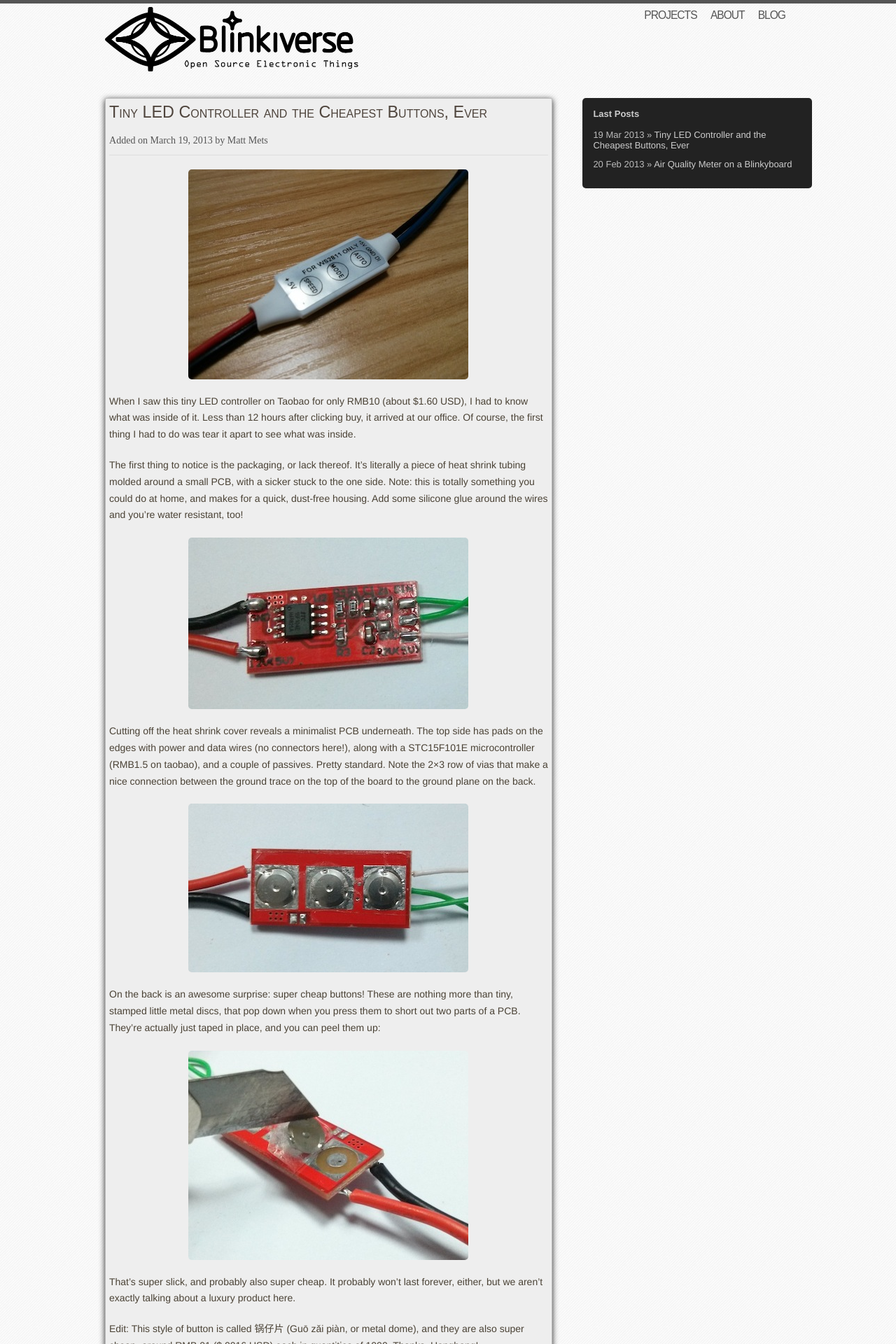
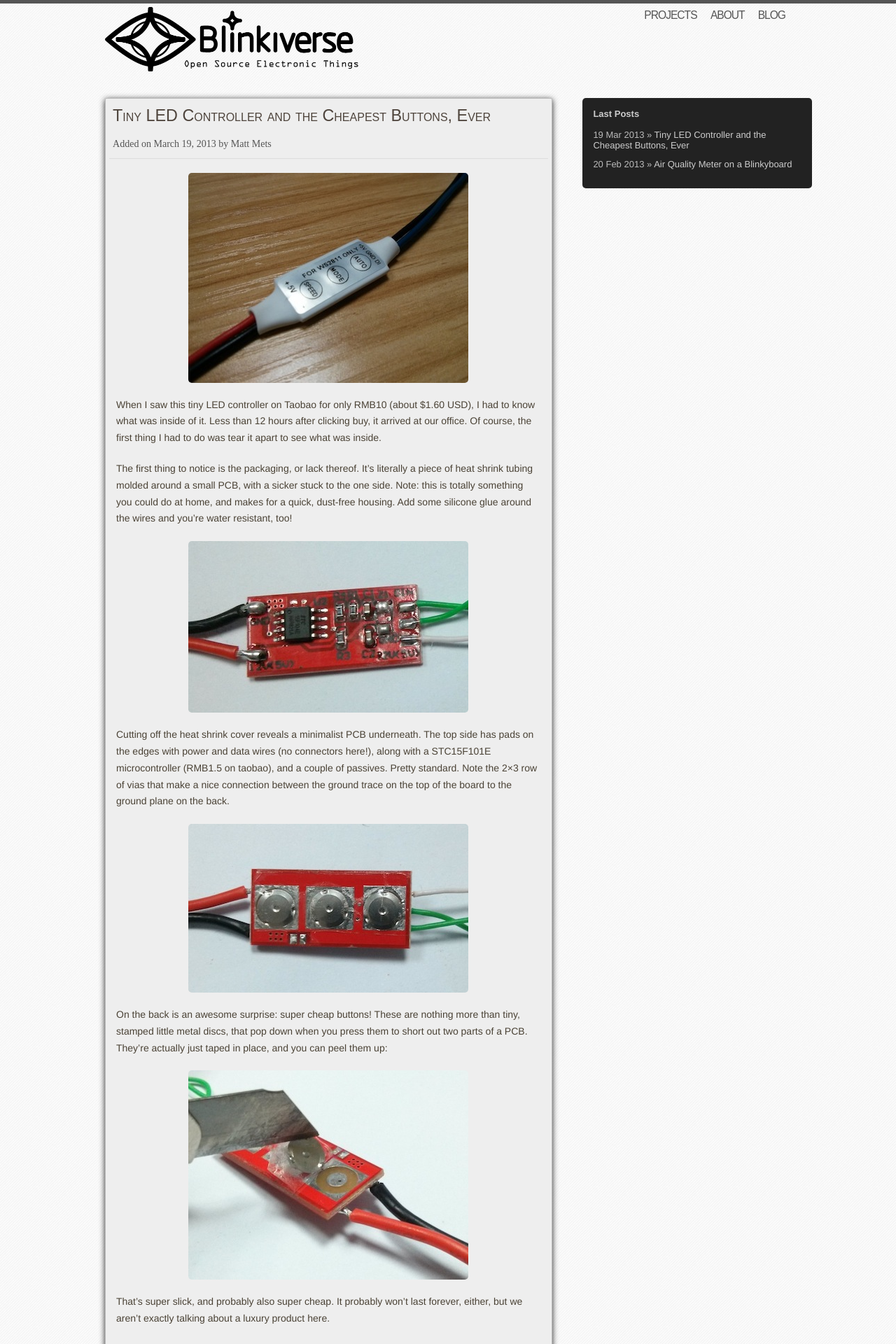
Before and after one commit to jravetch/blinkinlabs.github.io, a Jekyll site: the page built from blog/_posts/2013-03-19-tiny-led-controller.md, in a window 1280 px wide. Shown: the top 1920 px of the page at 70% size. Built offline with Jekyll 4.4.1, drawn with Linux system fonts in a browser that asks for light colours; comment, search, counter and statistics services are not loaded.

Commit message:
Re-padding blog stuff. Are these being reverted?

```diff
--- a/stylesheets/web.css
+++ b/stylesheets/web.css
@@ -485,6 +485,9 @@ a:visited {
 
 }
 
+.project_full .title, .project_full #info {
+  padding: 5px 5px 0;
+}
 
 .project_full h1 {
 	font-family: sans-serif;
@@ -496,8 +499,7 @@ a:visited {
 	color:#4E443C;
 	font-variant: small-caps; text-transform: none; font-weight: 100;
 	border-bottom: 1px solid #ccc;
-    width: 100%;
-
+  width: 100%;
 }
 
 
@@ -515,19 +517,15 @@ a:visited {
 	border-bottom: 1px dashed #bbb;
 	margin-bottom:0px;
 	display: inline;
-
 }
 
 .q {
 	margin: 5px;
 }
 
-
 .project_full p {
 	color: #555;
-	padding-top: 2px;
-	padding-left: 0px;
-	padding-right: 0px;
+	padding: 2px 10px 0;
 	text-align: left;
 	list-style: none;
 	font-size: 18px;
@@ -558,8 +556,10 @@ a:visited {
 	-webkit-border-radius: 5px;
 	-o-border-radius: 5px;
 	border-radius: 5px;
+}
 
-
+.project_full #disqus_thread {
+  margin: 0 10px;
 }
 
 .project_full_video {
```
